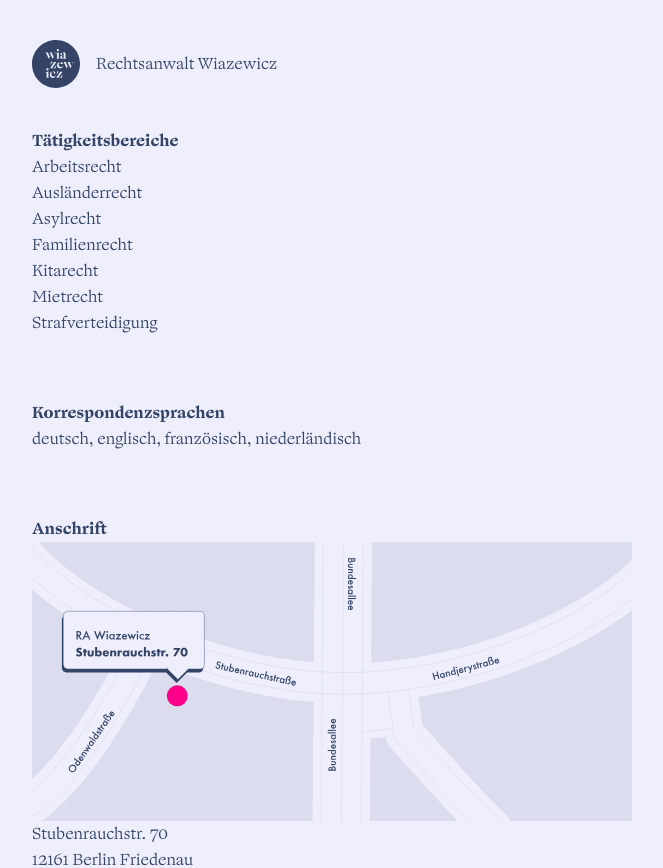
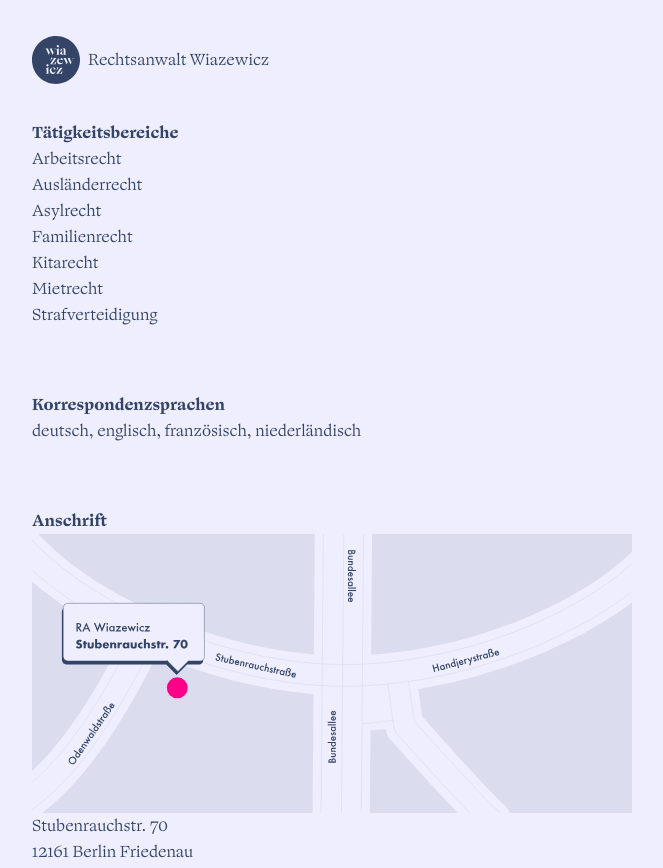
Before and after one commit to dreadbeard11/ra-wiazewicz, a Next.js app: page / in a window 1280 px wide. Shown: the top 868 px of the page, without its empty margins (182-845 px from the left). Built offline with nearby package versions, Linux system fonts and the light colour scheme.

Commit message:
Update page.tsx

```diff
--- a/src/app/page.tsx
+++ b/src/app/page.tsx
@@ -15,7 +15,7 @@ export default function Index() {
     <main>
        <div className="max-w-[900px] mx-auto px-6">
          <div className="flex flex-row items-center py-8">
-           <div className="w-16 h-16 pr-4">
+           <div className="w-14 h-14 pr-2">
                   <Logo />
          </div>
                   Rechtsanwalt Wiazewicz
```
